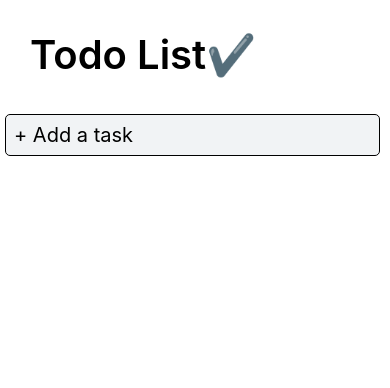
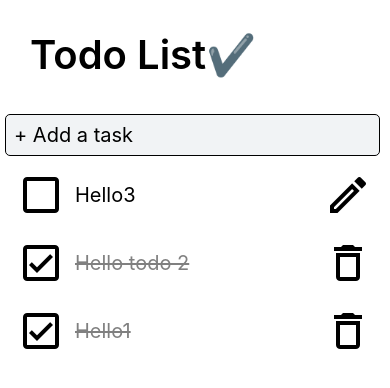
Before and after one commit to kjh-busan/rn-todo, a React Native app: screen / in a window 390 px wide. Shown: the top 388 px of the page. Built offline with nearby package versions, Linux system fonts and the light colour scheme.

Commit message:
fix: touch edit handle WIP

```diff
--- a/src/App.js
+++ b/src/App.js
@@ -11,7 +11,14 @@ import Task from './components/Task';
 
 export default function App() {
   const [newTask, setNewTask] = useState('');
-  const [tasks, setTasks] = useState([]);
+  // const [tasks, setTasks] = useState([]);
+  const [tasks, setTasks] = useState(
+    {
+      1: {id: 1, text: "Hello1", completed: true},
+      2: {id: 2, text: "Hello todo 2", completed: true},
+      3: {id: 3, text: "Hello3", completed: false},
+    }
+);
 
   const _addTask = () => {
     const ID = Date.now().toString();
@@ -29,13 +36,15 @@ export default function App() {
   };
 
   const _toggleTask = (id) => {
-    const item = tasks.filter(task => task.id === id ? task.completed : null);
+    const currentTasks = Object.assign({}, tasks);
+    currentTasks[id]['completed'] = !currentTasks[id]['completed'];
+    setTasks(currentTasks);
+  };
+
+  const _updateTask = (id, item) => {
     alert("item : " + item);
-
-
-    // const currentTasks = Object.assign({}, tasks);
-    // currentTasks[id].text = "!currentTasks[id].completed";
-    // currentTasks[id]['completed'] = !currentTasks[id]['completed'];
+    const currentTasks = Object.assign({}, tasks);
+    currentTasks[id].text = item;
     setTasks(currentTasks);
   };
 
@@ -61,6 +70,7 @@ export default function App() {
               item={item}
               deleteTask={_deleteTask}
               toggleTask={_toggleTask}
+              updateTask={_updateTask}
             />
           ))}
       </ScrollView>
--- a/src/components/Task.js
+++ b/src/components/Task.js
@@ -1,29 +1,47 @@
-import React from 'react';
+import React, { useState } from 'react';
 import { images } from '../images';
 import {
   Dimensions,
   StyleSheet,
   View,
+  TextInput,
   Text
 } from 'react-native';
 import IconButton from './IconButton';
 
-const Task = ({ item, deleteTask, toggleTask }) => {
+const Task = ({ item, deleteTask, toggleTask, updateTask }) => {
+  const [ isEditing, setIsEdting ] = useState(false);
+  const [ text, setText ] = useState(item.text);
+
+  const _handleTextChange = () =>  {
+    setText(text);
+  };
+
+  const isHandleUpdateButton = () => {
+    setIsEdting(!isEditing);
+  };
+
   return (
     <View style={styles.container}>
-      {
-        item.completed
-        ? <>
-            <IconButton type={images.completed} />
-            <Text style={{ fontSize: 20, flex: 1 }}>{item.text}</Text>
-            <IconButton type={images.delete} id={item.id} onPressOut={deleteTask}/>
-          </>
-        : <>
-            <IconButton type={images.uncompleted} id={item.id} onPressOut={toggleTask} />
-            <Text style={{ fontSize: 20, flex: 1 }}>{item.text}</Text>
-            <IconButton type={images.edit} id={item.id}/>
-          </>
+      <IconButton
+        style={item.completed ? styles.themeGray : styles.themeBlack}
+        type={item.completed ? images.completed : images.uncompleted}
+        id={item.id}
+        onPressOut={toggleTask}
+      />
+      {isEditing
+        ? <TextInput
+            value={item.text}
+            onChangeText={_handleTextChange}
+            onSubmitEditing={updateTask}
+          />
+        : <Text style={item.completed ? styles.completed : styles.text}>{item.text}</Text>
       }
+      {(item.completed) || (
+        <IconButton type={images.edit} onPressOut={isHandleUpdateButton} />)}
+      {item.completed && (
+        <IconButton type={images.delete} id={item.id} onPressOut={deleteTask}/>
+      )}
     </View>
   );
 };
@@ -36,6 +54,33 @@ const styles = StyleSheet.create({
     alignItems: 'center',
     justifyContent: 'space-around',
   },
+  completed: {
+    fontSize: 20,
+    flex: 1,
+    color: 'gray',
+    textDecorationLine: 'line-through',
+    // textDecorationColor: 'gray',
+  },
+  text: {
+    fontSize: 20,
+    flex: 1,
+    color: 'black',
+  },
+  themeGray: {
+    flex: 1,
+    color: 'red',
+  },
+  themeBlack: {
+    flex: 1,
+    color: 'blue',
+  },
+  input: {
+    fontSize: 20,
+    borderWidth: 1,
+    borderRadius: 5,
+    margin: 5,
+    padding: 8,
+  },
 });
 
 export default Task;
```
